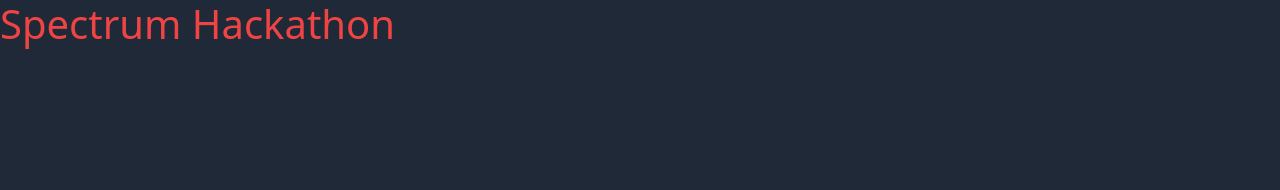
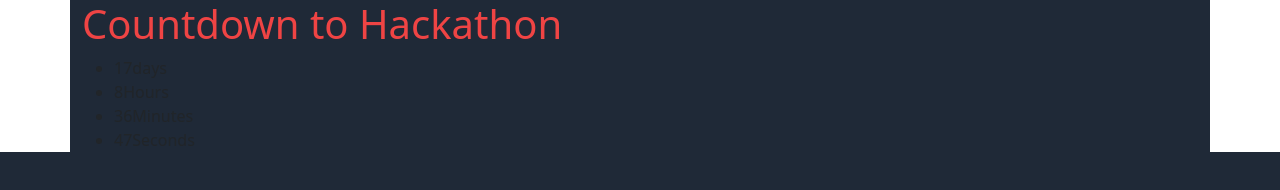
Before and after one commit to SoubhPrat17/HackCity-Spec-Hack, a plain HTML site: page index.html in a window 1280 px wide. Drawn offline with nearby package versions, Linux system fonts and the light colour scheme.

Commit message:
Update index.html

```diff
--- a/index.html
+++ b/index.html
@@ -1,23 +1,39 @@
 <!doctype html>
 <html lang="en">
+
 <head>
   <!-- Required meta tags -->
   <meta charset="utf-8">
   <meta name="viewport" content="width=device-width, initial-scale=1">
 
   <!-- Bootstrap CSS -->
-    <link href="https://cdn.jsdelivr.net/npm/bootstrap@5.1.3/dist/css/bootstrap.min.css" rel="stylesheet" integrity="sha384-1BmE4kWBq78iYhFldvKuhfTAU6auU8tT94WrHftjDbrCEXSU1oBoqyl2QvZ6jIW3" crossorigin="anonymous">
+  <link href="https://cdn.jsdelivr.net/npm/bootstrap@5.1.3/dist/css/bootstrap.min.css" rel="stylesheet"
+    integrity="sha384-1BmE4kWBq78iYhFldvKuhfTAU6auU8tT94WrHftjDbrCEXSU1oBoqyl2QvZ6jIW3" crossorigin="anonymous">
 
   <link rel="stylesheet" href="main.css">
   <title>HackCity</title>
 </head>
+
 <body>
-    <h1>Spectrum Hackathon</h1>
+  <!-- <h1>Spectrum Hackathon</h1> -->
+
+  <div class="container">
+    <h1 id="headline">Countdown to Hackathon</h1>
+    <div id="countdown">
+      <ul>
+        <li><span id="days"></span>days</li>
+        <li><span id="hours"></span>Hours</li>
+        <li><span id="minutes"></span>Minutes</li>
+        <li><span id="seconds"></span>Seconds</li>
+      </ul>
+    </div>
+  </div>
 
   <!-- Optional JavaScript; choose one of the two! -->
-
   <!-- Option 1: Bootstrap Bundle with Popper -->
-    <script src="https://cdn.jsdelivr.net/npm/bootstrap@5.1.3/dist/js/bootstrap.bundle.min.js" integrity="sha384-ka7Sk0Gln4gmtz2MlQnikT1wXgYsOg+OMhuP+IlRH9sENBO0LRn5q+8nbTov4+1p" crossorigin="anonymous"></script>
+  <script src="https://cdn.jsdelivr.net/npm/bootstrap@5.1.3/dist/js/bootstrap.bundle.min.js"
+    integrity="sha384-ka7Sk0Gln4gmtz2MlQnikT1wXgYsOg+OMhuP+IlRH9sENBO0LRn5q+8nbTov4+1p"
+    crossorigin="anonymous"></script>
 
   <!-- Option 2: Separate Popper and Bootstrap JS -->
   <!--
@@ -25,4 +41,51 @@
     <script src="https://cdn.jsdelivr.net/npm/bootstrap@5.1.3/dist/js/bootstrap.min.js" integrity="sha384-QJHtvGhmr9XOIpI6YVutG+2QOK9T+ZnN4kzFN1RtK3zEFEIsxhlmWl5/YESvpZ13" crossorigin="anonymous"></script>
     -->
 </body>
+
+<script>
+  (function () {
+    const second = 1000,
+      minute = second * 60,
+      hour = minute * 60,
+      day = hour * 24;
+
+    //I'm adding this section so I don't have to keep updating this pen every year :-)
+    //remove this if you don't need it
+    let today = new Date(),
+      dd = String(today.getDate()).padStart(2, "0"),
+      mm = String(today.getMonth() + 1).padStart(2, "0"),
+      yyyy = today.getFullYear(),
+      nextYear = yyyy + 1,
+      dayMonth = "05/07/",
+      birthday = dayMonth + yyyy;
+
+    today = mm + "/" + dd + "/" + yyyy;
+    if (today > birthday) {
+      birthday = dayMonth + nextYear;
+    }
+    //end
+
+    const countDown = new Date(birthday).getTime(),
+      x = setInterval(function () {
+
+        const now = new Date().getTime(),
+          distance = countDown - now;
+
+        document.getElementById("days").innerText = Math.floor(distance / (day)),
+          document.getElementById("hours").innerText = Math.floor((distance % (day)) / (hour)),
+          document.getElementById("minutes").innerText = Math.floor((distance % (hour)) / (minute)),
+          document.getElementById("seconds").innerText = Math.floor((distance % (minute)) / second);
+
+        //do something later when date is reached
+        if (distance < 0) {
+          document.getElementById("headline").innerText = "It's my birthday!";
+          document.getElementById("countdown").style.display = "none";
+          document.getElementById("content").style.display = "block";
+          clearInterval(x);
+        }
+        //seconds
+      }, 0)
+  }());
+</script>
+
 </html>
```
Lines whose indentation alone changed are shown as unchanged.
